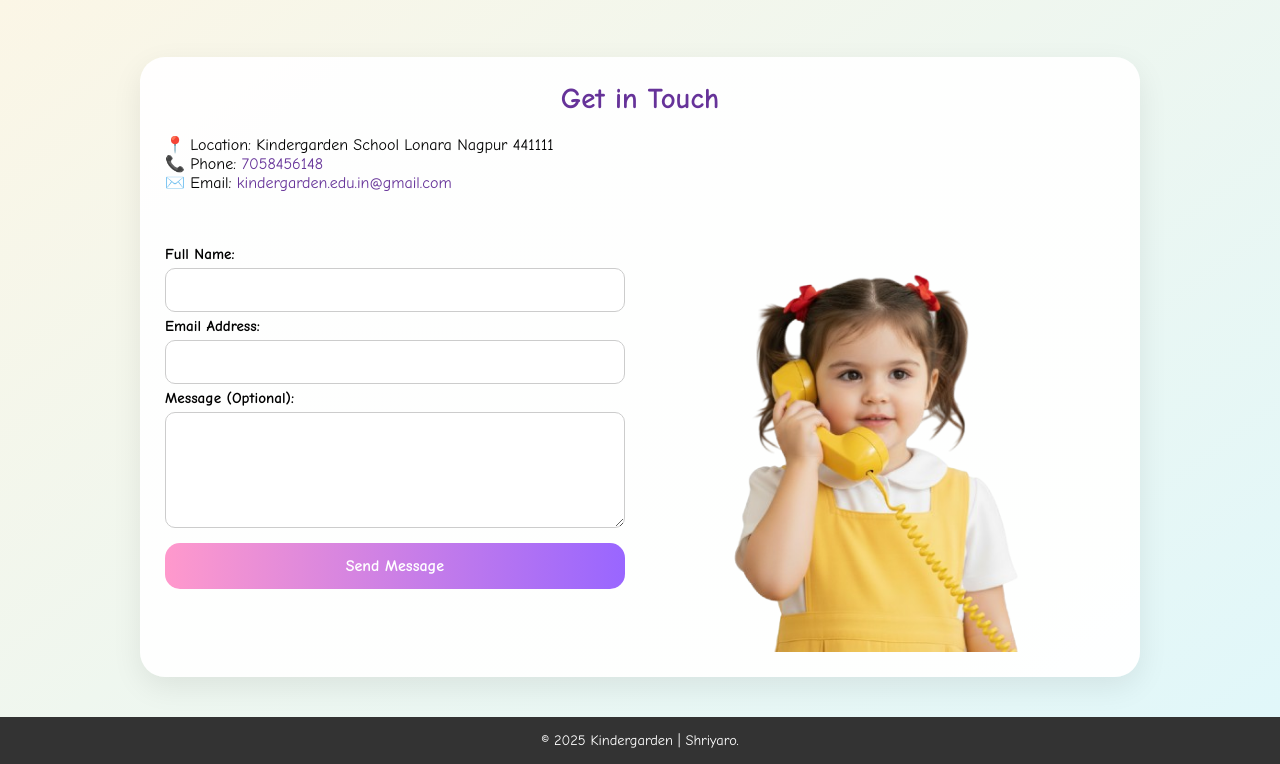
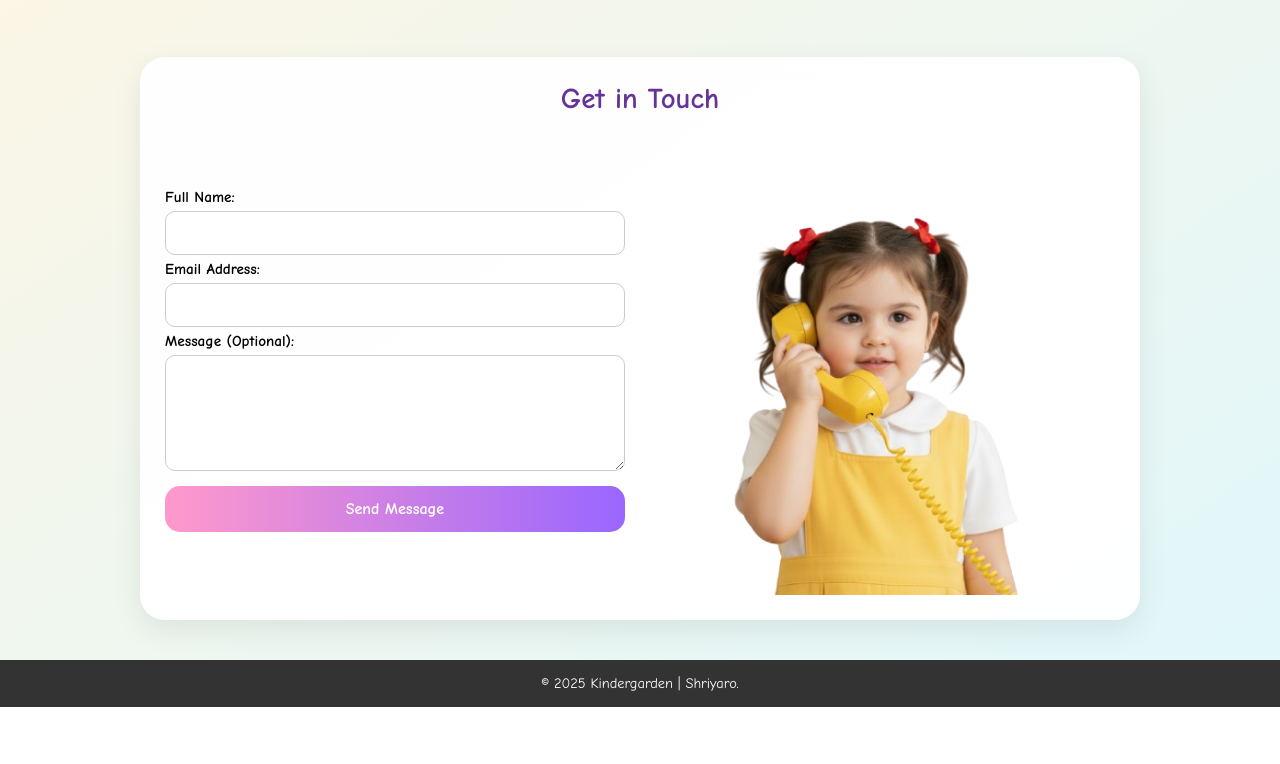
Before and after one commit to yashsawalakhe/KINDERGARDEN-LONARA, a plain HTML site: page contact.html in a window 1280 px wide. Shown: the part 176-940 px from the top of the page. After the commit the page ends 883 px from the top, so only its background shows below. Drawn offline with Linux system fonts and the light colour scheme.

Commit message:
updated one

```diff
--- a/contact.html
+++ b/contact.html
@@ -103,16 +103,6 @@ footer { margin-top:auto; background:#333; color:white; text-align:center; paddi
 <div class="contact-container">
   <h2>Get in Touch</h2>
 
-<!-- Kindergarten Contact Info -->
-<div class="contact-info">
-  <p><span>📍 Location:</span> Kindergarden School Lonara Nagpur 441111</p>
-  <p><span>📞 Phone:</span> <a href="tel:7058456148" style="color:#663399; text-decoration:none;">7058456148</a></p>
-  <p><span>✉️ Email:</span> <a href="mailto:kindergarden.edu.in@gmail.com" style="color:#663399; text-decoration:none;">kindergarden.edu.in@gmail.com</a></p>
-</div>
-
-
-
-
   <div class="contact-box">
     <!-- Form -->
     <form id="contactForm">
```
